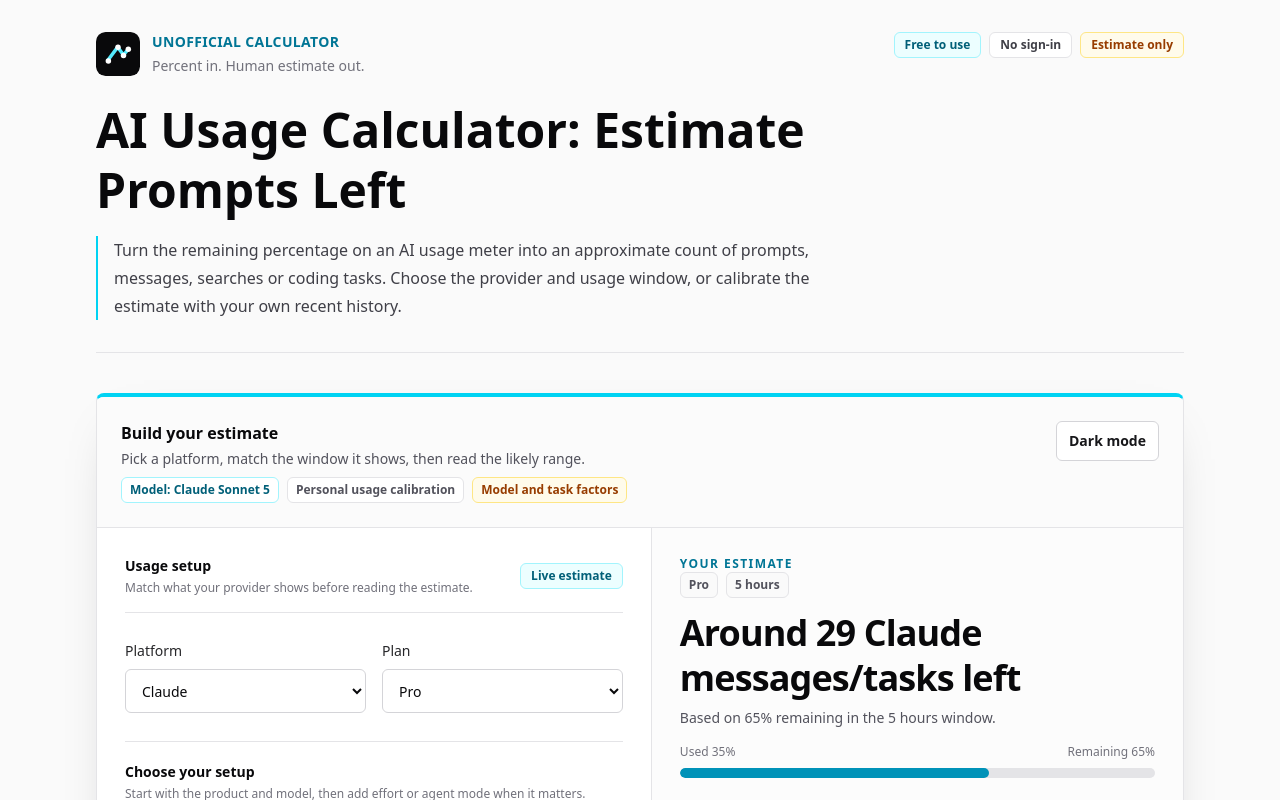
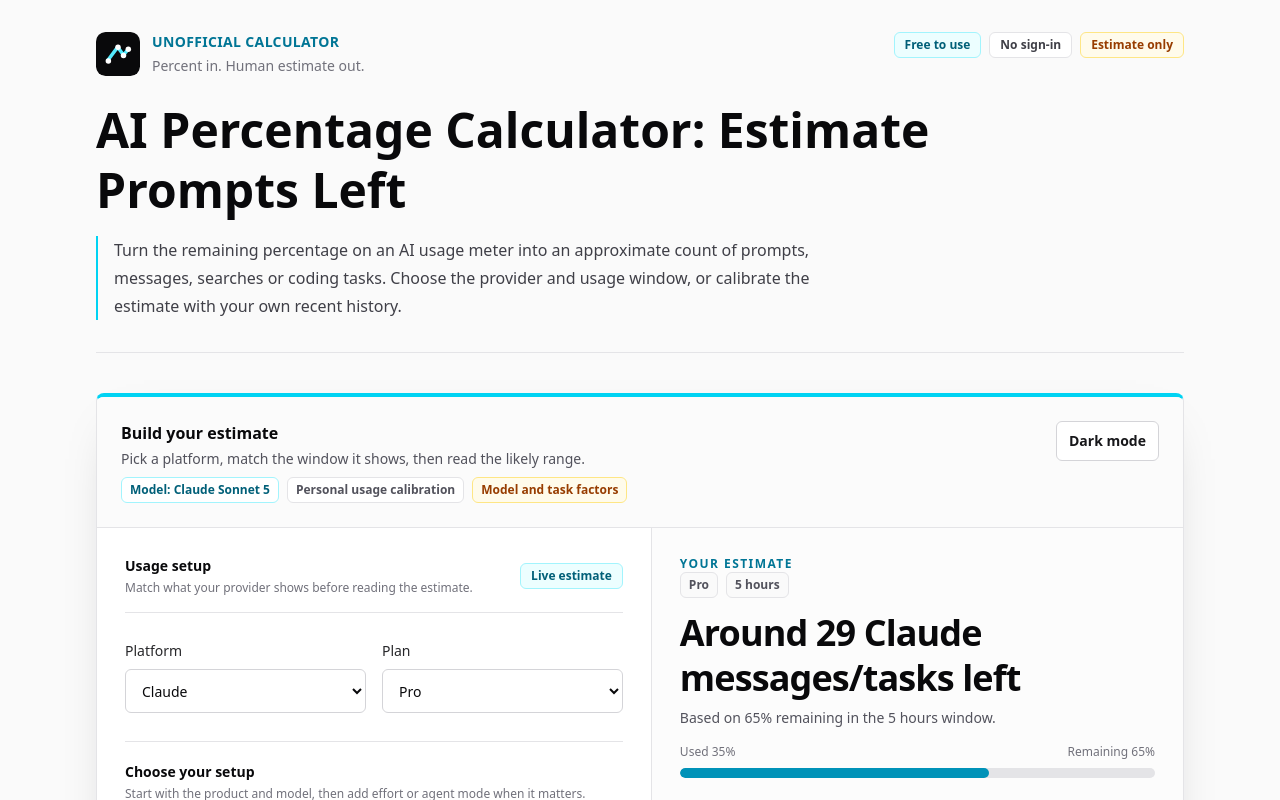
Before and after one commit to fladare124/ai-percent-to-prompts-calculator, a Next.js app: page / in a window 1280 px wide. Shown: the top 800 px of the page. Built offline with nearby package versions, Linux system fonts and the light colour scheme.

Commit message:
Target AI percentage calculator search intent

```diff
--- a/src/app/page.tsx
+++ b/src/app/page.tsx
@@ -2,24 +2,24 @@ import type { Metadata } from "next";
 import SeoCalculatorPage from "@/components/SeoCalculatorPage";
 
 export const metadata: Metadata = {
-  title: "AI Usage Calculator: Estimate Prompts Left",
+  title: "AI Percentage Calculator: Estimate Prompts Left",
   description:
-    "Turn the remaining percentage in an AI usage meter into an estimate of prompts, messages or coding tasks. Choose a provider or calibrate it with your own usage history.",
+    "Convert the remaining percentage in an AI usage meter into estimated prompts, messages or coding tasks. Choose a provider and reset window, or calibrate the estimate with your recent usage.",
   alternates: {
     canonical: "/",
   },
   openGraph: {
-    title: "AI Usage Calculator: Estimate Prompts Left",
+    title: "AI Percentage Calculator: Estimate Prompts Left",
     description:
-      "Estimate prompts, messages or coding tasks from the percentage in an AI usage meter.",
+      "Convert an AI usage percentage into estimated prompts, messages or coding tasks left.",
     url: "/",
     type: "website",
   },
   twitter: {
     card: "summary_large_image",
-    title: "AI Usage Calculator: Estimate Prompts Left",
+    title: "AI Percentage Calculator: Estimate Prompts Left",
     description:
-      "Estimate remaining prompts, messages, searches or coding tasks from an AI usage percentage.",
+      "Convert your remaining AI usage percentage into estimated prompts, messages or coding tasks.",
     images: ["/opengraph-image"],
   },
 };
@@ -27,7 +27,7 @@ export const metadata: Metadata = {
 export default function Home() {
   return (
     <SeoCalculatorPage
-      h1="AI Usage Calculator: Estimate Prompts Left"
+      h1="AI Percentage Calculator: Estimate Prompts Left"
       intro="Turn the remaining percentage on an AI usage meter into an approximate count of prompts, messages, searches or coding tasks. Choose the provider and usage window, or calibrate the estimate with your own recent history."
       extraFaq={[
         {
--- a/src/lib/site.ts
+++ b/src/lib/site.ts
@@ -3,7 +3,7 @@ export const SITE_NAME = "Percent to Prompts";
 export const SITE_URL = "https://percenttoprompts.com";
 
 const contentUpdatedAt = new Date("2026-09-23T00:00:00.000Z");
-const homeContentUpdatedAt = new Date("2026-09-23T20:18:07.000Z");
+const homeContentUpdatedAt = new Date("2026-09-23T21:38:16.000Z");
 const codexContentUpdatedAt = new Date("2026-09-23T20:18:07.000Z");
 const chatGPTContentUpdatedAt = new Date("2026-09-23T19:33:15.000Z");
 const spanishCodexContentUpdatedAt = new Date("2026-09-23T20:05:53.000Z");
@@ -11,9 +11,9 @@ const spanishCodexContentUpdatedAt = new Date("2026-09-23T20:05:53.000Z");
 export const calculatorRoutes = [
   {
     path: "/",
-    title: "AI Usage Calculator: Estimate Prompts Left",
+    title: "AI Percentage Calculator: Estimate Prompts Left",
     description:
-      "Turn the remaining percentage in an AI usage meter into an estimate of prompts, messages or coding tasks.",
+      "Convert the remaining percentage in an AI usage meter into estimated prompts, messages or coding tasks.",
     lastModified: homeContentUpdatedAt,
     priority: 1,
   },
```
